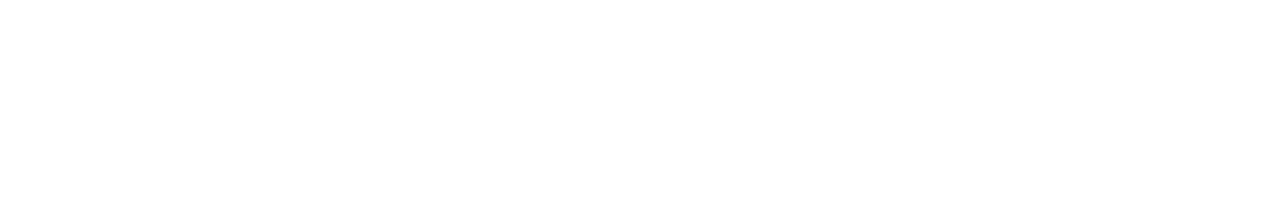
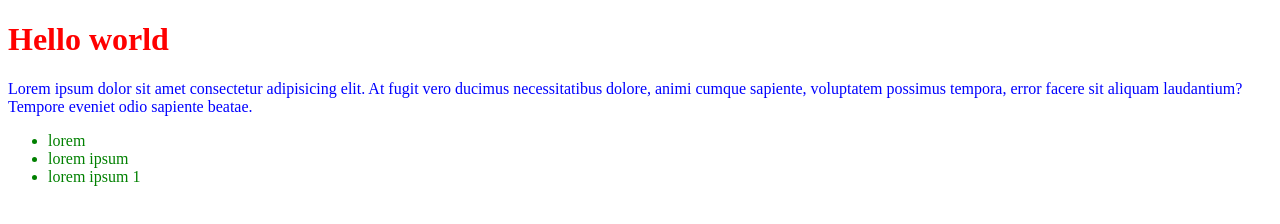
Before and after one commit to Meling1/algebra.css1, a plain HTML site: page index.html in a window 1280 px wide. Drawn offline with Linux system fonts and the light colour scheme.

Commit message:
dodan body i style

```diff
--- a/index.html
+++ b/index.html
@@ -1,3 +1,27 @@
-<html>
+<!DOCTYPE html>
+<html lang="hr">
+<head>
+    <meta charset="UTF-8">
+    <meta name="viewport" content="width=device-width, initial-scale=1.0">
+    <title>CSS prvi primjer</title>
+    <style>
+        h1 {color: red;
+            font-size: 32px;}
+
+        p {color: blue;
+           font-size: 16px;}
+
+        ul {color: green;}
+    </style>
+</head>
+<body>
+    <h1>Hello world</h1>
+    <p>Lorem ipsum dolor sit amet consectetur adipisicing elit. At fugit vero ducimus necessitatibus dolore, animi cumque sapiente, voluptatem possimus tempora, error facere sit aliquam laudantium? Tempore eveniet odio sapiente beatae.</p>
+    <ul>
+        <li>lorem</li>
+        <li>lorem ipsum</li>
+        <li>lorem ipsum 1</li>
+    </ul>
+</body>
 
 </html>
```
